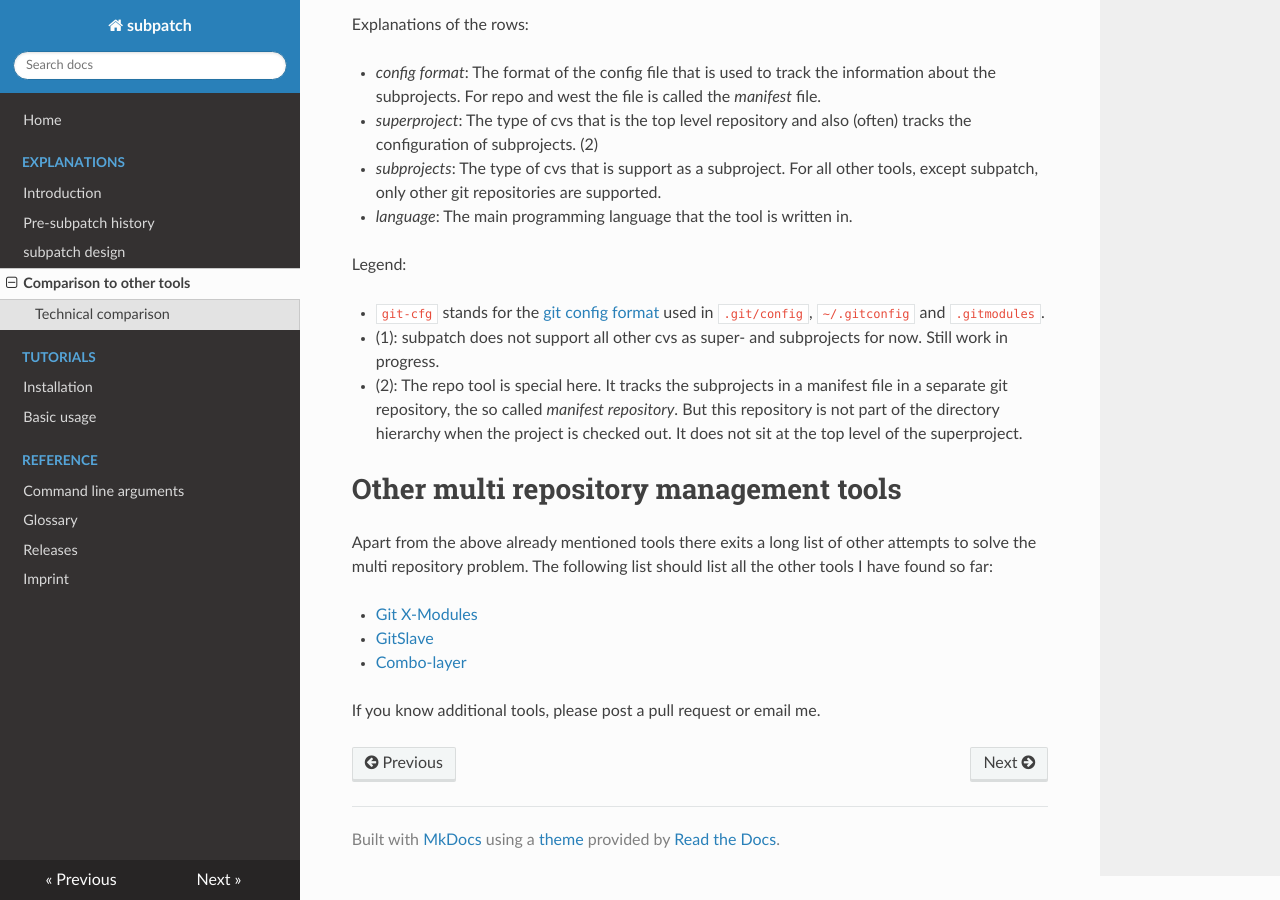
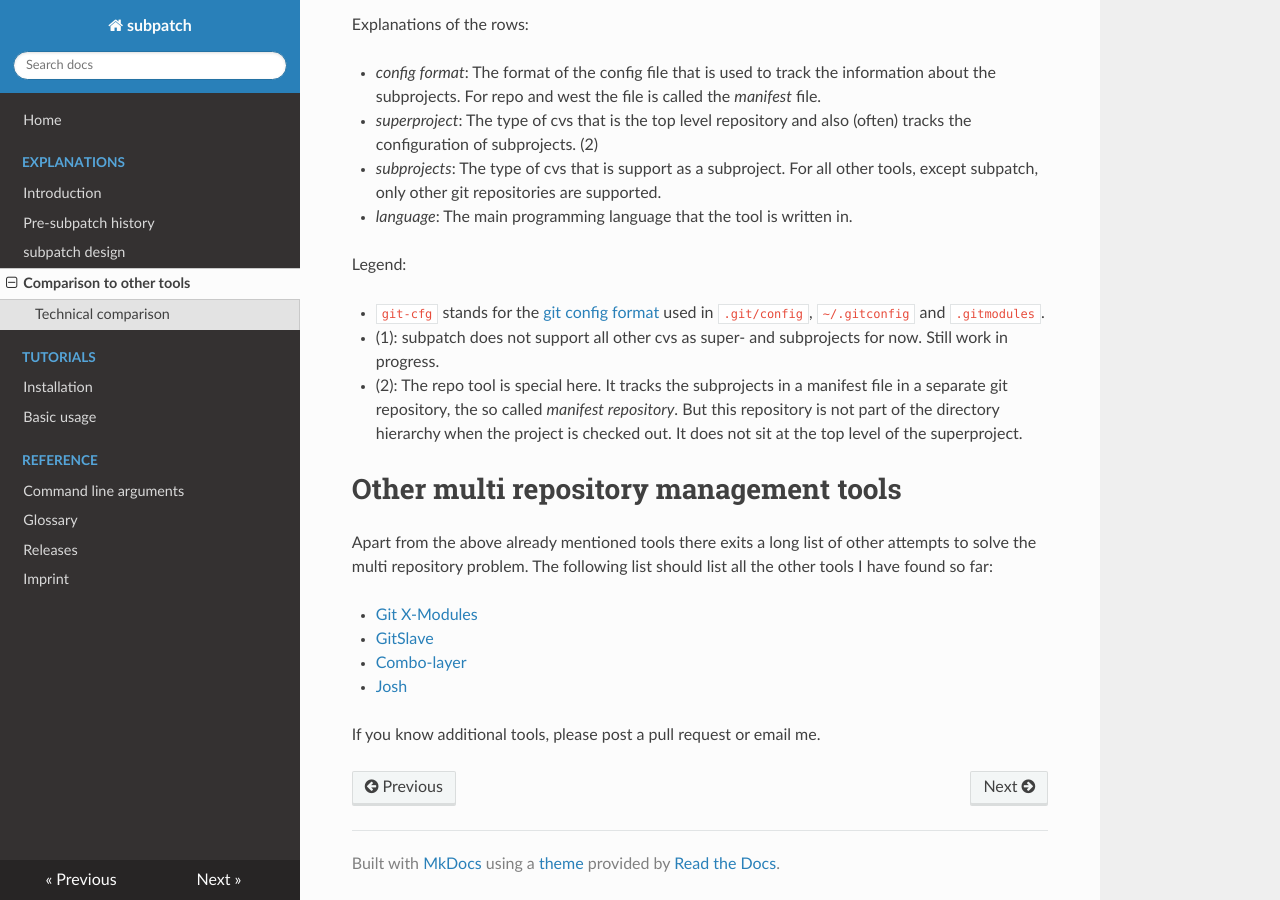
Before and after one commit to lengfeld/subpatch, an MkDocs documentation site: the page built from website/exp/comparison.md, in a window 1280 px wide and 900 px high, scrolled down 691 px. Built offline with MkDocs 1.6.1, drawn with Linux system fonts in a browser that asks for light colours; nearby versions of some CDN libraries.

Commit message:
Update comparison.md
Add Josh to comparison.md

```diff
--- a/website/exp/comparison.md
+++ b/website/exp/comparison.md
@@ -55,5 +55,6 @@
 * [Git X-Modules](https://gitmodules.com/)
 * [GitSlave](https://gitslave.sourceforge.net/)
 * [Combo-layer](https://wiki.yoctoproject.org/wiki/Combo-layer)
+* [Josh](https://github.com/josh-project/josh)
 
 If you know additional tools, please post a pull request or email me.
```
